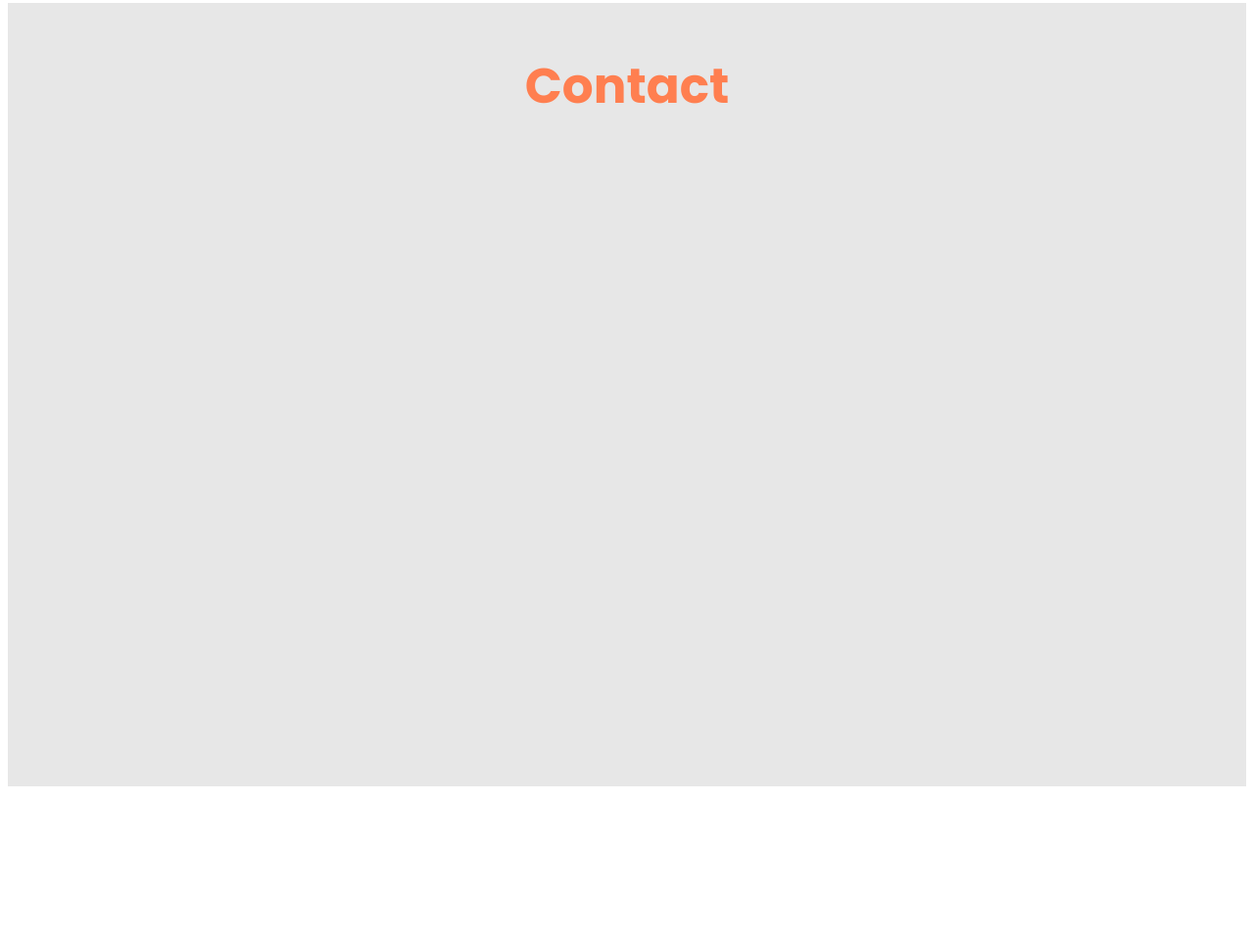
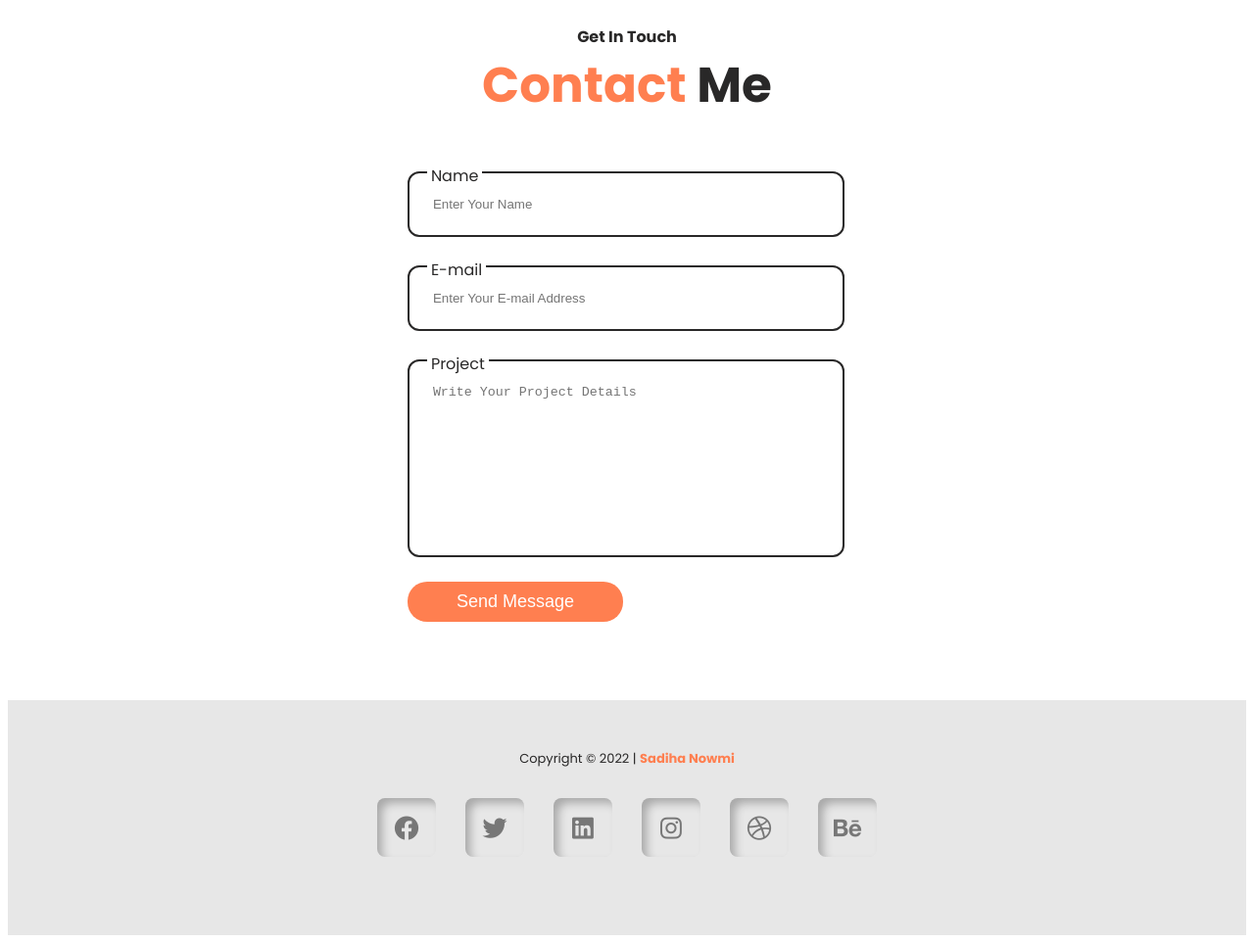
Before and after one commit to sadiha-snigdha/portfolio-sadiha-nowmi, a plain HTML site: page index.html in a window 1280 px wide. Shown: the part 4418-5381 px from the top of the page at 98% size. Before the commit the page ends 5229 px from the top, so only its background shows below. Drawn offline with nearby package versions, Linux system fonts and the light colour scheme.

Commit message:
footer added

```diff
--- a/css/style.css
+++ b/css/style.css
@@ -419,20 +419,170 @@ body {
     padding: 15px;
 }
 
+/*------------------------
+        Contact
+------------------------*/
+
+.contact {
+    margin: 20px;
+    padding: 20px;
+    position: relative;
+}
+
+.contact_title p{
+    text-align: center;
+    color: #292828;
+    font-weight: 700;
+    margin-bottom: 0;
+}
+
+.contact h1 {
+    font-size: 50px;
+    text-align: center;
+    margin-top: 0;
+}
+
+.contact h1 span {
+    color: coral;
+}
+
+.contact_form {
+    height: 500px;
+    left: 23%;
+    position: relative;
+}
+
+.form_item {
+    position: relative;
+    margin-bottom: 2rem;
+    height: 4rem;
+}
+
+.form_input {
+    position: absolute;
+    top: 0;
+    left: 0;
+    width: 47.5%;
+    border: 2px solid #292828;
+    background: none;
+    color: #292828;
+    outline: none;
+    padding: 1.5rem;
+    border-radius: .75rem;
+    z-index: 1;
+}
+
+.form_tag {
+    position: absolute;
+    top: -.75rem;
+    left: 1.25rem;
+    padding: .25rem;
+    background-color: white;
+    z-index: 10;
+}
+
+.form_item textarea {
+    resize: none;
+}
+
+
+.contact_btn {
+    background: none;
+    border: none;
+    background-color: coral;
+    color: white;
+    font-size: 18px;
+    padding: 10px 50px;
+    border-radius: 20px;
+    position: absolute;
+    bottom: 0;
+    margin-bottom: 40px;
+
+}
+
+.contact_btn:hover {
+    background: none;
+    border: 1px solid coral;
+    color: coral;
+    font-size: 18px;
+}
+
 
 /*------------------------
          Footer
 ------------------------*/
 
 .footer {
-    height: 800px;
+    height: 200px;
+    padding: 20px;
     background-color: #E7E7E7;
-    text-align: center;
-    color: white;
 }
 
-.footer h1 {
-    font-size: 50px;
+.footer p {
+    text-align: center;
+    margin-top: 30px;
+    color: #292828;
+    font-size: 13px;
+}
+
+.footer p span {
     color: coral;
-    padding: 3rem;
+    font-weight: 700;
 }
+
+.social_media{
+    display: flex;
+    justify-content: center;
+    align-items: center;
+    margin-top: 30px;
+}
+
+.social_media a{
+    display: flex;
+    align-items: center;
+    justify-content: center;
+    color: white;
+    background: #E7E7E7;
+    height: 60px;
+    width: 60px;
+    margin: 0 15px;
+    border-radius: 8px;
+    text-decoration: none;
+    box-shadow: inset 6px 6px 10px -1px rgba(0, 0, 0, 0.274);
+    transition: transform 0.5s;
+}
+
+.social_media a i {
+    font-size: 25px;
+    color: #777;
+    transition: transform 0.5s;
+}
+
+.social_media a:hover {
+    box-shadow: 6px 6px 10px -1px rgba(0, 0, 0, 0.274);
+    border: 1px solid coral;
+    transform: translateY(2px);
+}
+
+.social_media a:hover i{
+    transform: scale(0.90);
+}
+
+.social_media a:hover .fa-facebook{
+    color: coral;
+}
+.social_media a:hover .fa-twitter{
+    color: coral;
+}
+.social_media a:hover .fa-linkedin{
+    color: coral;
+}
+.social_media a:hover .fa-instagram{
+    color: coral;
+}
+.social_media a:hover .fa-dribbble{
+    color: coral;
+}
+.social_media a:hover .fa-behance{
+    color: coral;
+}
--- a/index.html
+++ b/index.html
@@ -16,6 +16,10 @@
         href="https://fonts.googleapis.com/css2?family=Poppins:wght@400;600;700&family=Roboto:wght@400;500;700&display=swap"
         rel="stylesheet">
 
+    <!------------------------------------------------------
+                        Font Awesome
+    ------------------------------------------------------->
+    <link rel="stylesheet" href="https://cdnjs.cloudflare.com/ajax/libs/font-awesome/6.1.1/css/all.min.css">
     <!------------------------------------------------------
                           favicon
     ------------------------------------------------------->
@@ -59,7 +63,8 @@
             <!-- Home Starts-->
             <section class="home_page">
                 <h1>I'm a <span class="auto-type"></span></h1>
-                <p>My experties is to create and design websites, mobile apps, mockups, motion graphics and many more . . .</p>
+                <p>My experties is to create and design websites, mobile apps, mockups, motion graphics and many more .
+                    . .</p>
                 <a href="#contact">Contact Me</a>
             </section>
             <!-- Home Ends-->
@@ -250,14 +255,47 @@
                 </div>
             </section>
             <hr>
+            <section class="contact">
+                <div class="contact_title">
+                    <p>Get In Touch</p>
+                    <h1><span>Contact</span> Me</h1>
+                </div>
+                <div>
+                    <form action="" class="contact_form">
+                        <div class="form_item">
+                            <label for="" class="form_tag">Name</label>
+                            <input type="text" placeholder="Enter Your Name" class="form_input">
+                        </div>
+
+                        <div class="form_item">
+                            <label for="" class="form_tag">E-mail</label>
+                            <input type="text" placeholder="Enter Your E-mail Address" class="form_input">
+                        </div>
+
+                        <div class="form_item">
+                            <label for="" class="form_tag">Project</label>
+                            <textarea name="" id="" cols="30" rows="10" placeholder="Write Your Project Details"
+                                class="form_input"></textarea>
+                        </div>
+                        <button class="contact_btn">Send Message</button>
+                    </form>
+                </div>
+            </section>
         </main>
     </section>
 
     <footer class="footer">
-        <div class="container">
-            <h1>Contact</h1>
+        <p>Copyright &copy 2022 | <span>Sadiha Nowmi</span></p>
+        <div class="social_media">
+            <a target="__blank" href="https://www.facebook.com/sadihanowmi.snigdha.9"><i
+                    class="fa-brands fa-facebook"></i></a>
+            <a href="#"><i class="fa-brands fa-twitter"></i></a>
+            <a target="__blank" href="https://www.linkedin.com/in/sadiha-nowmi-snigdha-4428b2142/"><i
+                    class="fa-brands fa-linkedin"></i></a>
+            <a target="__blank" href="#"><i class="fa-brands fa-instagram"></i></a>
+            <a target="__blank" href="https://dribbble.com/Nowmi"><i class="fa-brands fa-dribbble"></i></a>
+            <a target="__blank" href="https://www.behance.net/sadihasnigdha"><i class="fa-brands fa-behance"></i></a>
         </div>
-
     </footer>
 
     <script src="https://cdn.jsdelivr.net/npm/typed.js@2.0.12"></script>
```
